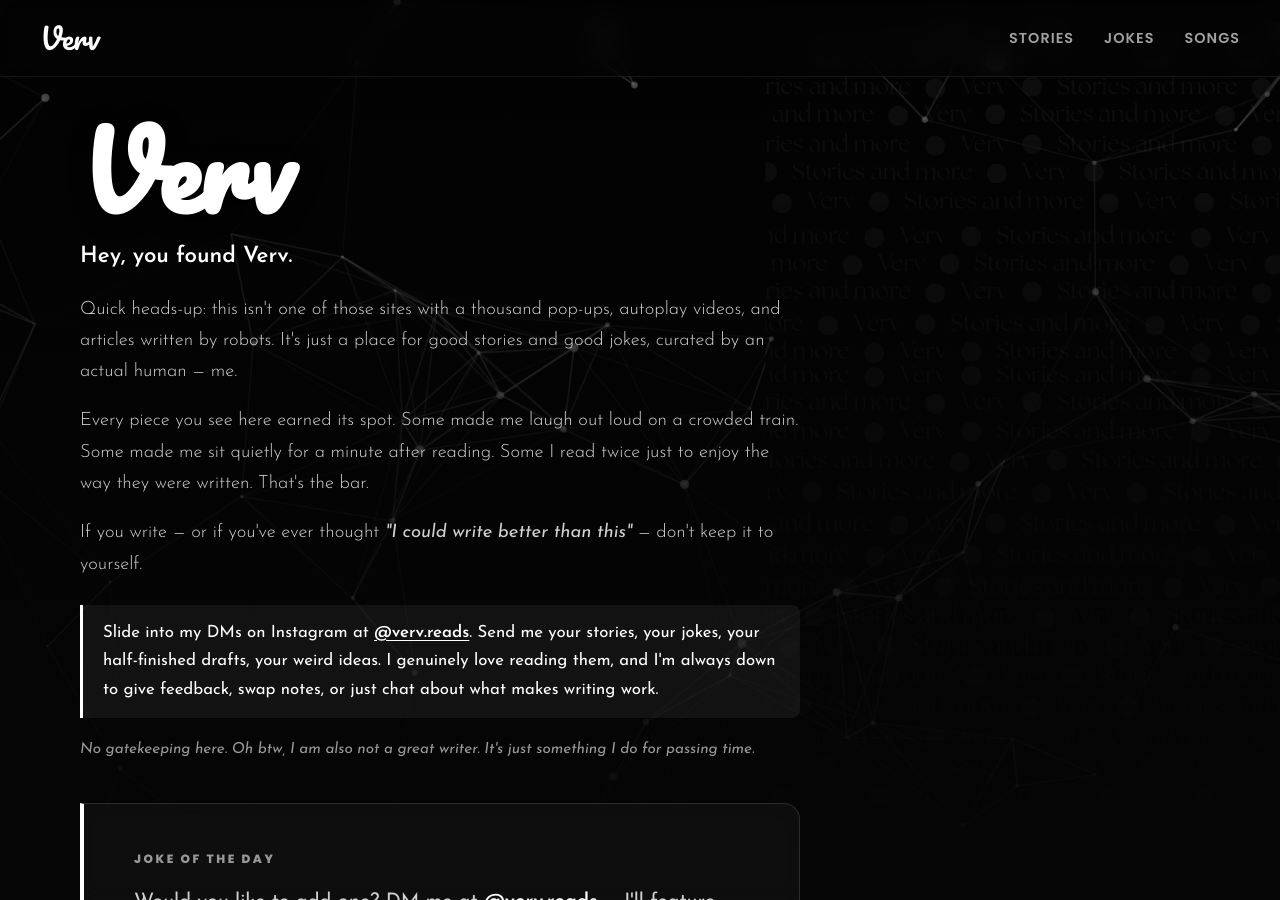
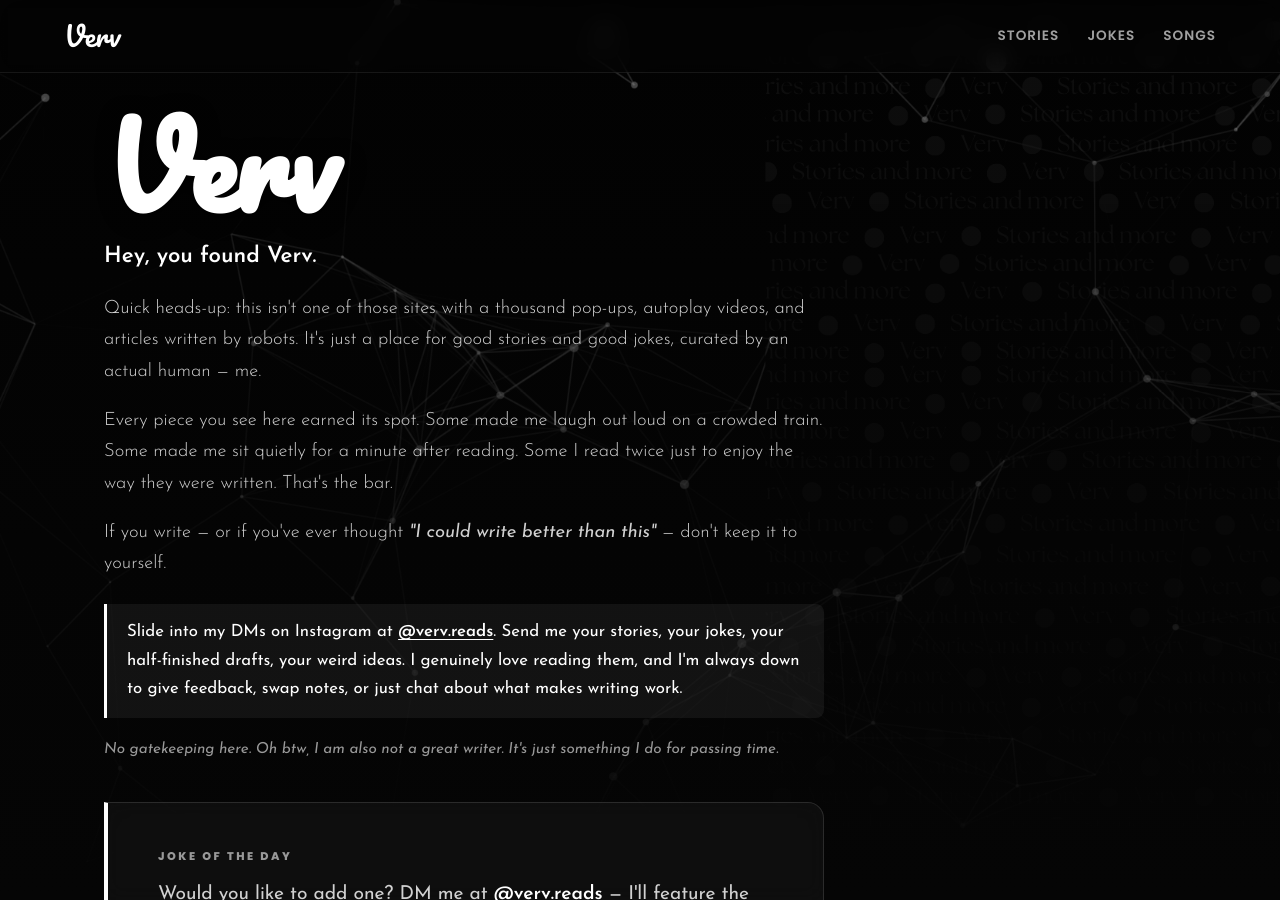
Before and after one commit to Rish-Man/Draft_Story_Site, a Jekyll site: the page built from index.html, in a window 1280 px wide and 900 px high. Built offline with Jekyll 4.4.1, drawn with Linux system fonts in a browser that asks for light colours.

Commit message:
Update index.html

```diff
--- a/index.html
+++ b/index.html
@@ -18,6 +18,7 @@
 
     <style>
         * { margin: 0; padding: 0; box-sizing: border-box; }
+        html { overflow-x: hidden; }
         :root { --bg-dark: #050505; --text-main: #ffffff; --text-muted: #a0a0a0; }
 
         body {
@@ -27,6 +28,7 @@
             overflow-x: hidden;
             line-height: 1.6;
             transition: filter 0.6s ease, transform 0.6s ease;
+            -webkit-text-size-adjust: 100%;
         }
 
         body.blur-out {
@@ -51,33 +53,43 @@
             z-index: -1; background: linear-gradient(to bottom, rgba(5,5,5,0.4) 0%, rgba(5,5,5,0.8) 60%, rgba(5,5,5,1) 100%);
         }
 
+        /* NAVBAR */
         nav {
-            position: fixed; top: 0; width: 100%; padding: 15px 40px;
+            position: fixed; top: 0; width: 100%;
+            padding: 14px 5vw;
             display: flex; justify-content: space-between; align-items: center;
             background: rgba(5, 5, 5, 0.5); backdrop-filter: blur(12px);
-            -webkit-backdrop-filter: blur(12px); border-bottom: 1px solid rgba(255, 255, 255, 0.08); z-index: 100;
+            -webkit-backdrop-filter: blur(12px);
+            border-bottom: 1px solid rgba(255, 255, 255, 0.08);
+            z-index: 100;
         }
-        .nav-logo { font-family: 'Pacifico', cursive; font-size: 1.8rem; color: var(--text-main); text-decoration: none; }
-        .nav-links { display: flex; gap: 30px; }
-        .nav-links a { color: var(--text-muted); text-decoration: none; font-size: 0.9rem; font-weight: 600; text-transform: uppercase; letter-spacing: 1px; transition: color 0.3s ease; }
+        .nav-logo { font-family: 'Pacifico', cursive; font-size: 1.7rem; color: var(--text-main); text-decoration: none; }
+        .nav-links { display: flex; gap: 28px; }
+        .nav-links a { color: var(--text-muted); text-decoration: none; font-size: 0.85rem; font-weight: 600; text-transform: uppercase; letter-spacing: 1px; transition: color 0.3s ease; }
         .nav-links a:hover { color: var(--text-main); }
 
+        /* HERO */
         .hero {
-            min-height: 100vh; display: flex; flex-direction: column; justify-content: center;
-            padding: 120px 40px 80px 40px;
+            min-height: 100vh;
+            display: flex; flex-direction: column; justify-content: center;
+            padding: 110px 5vw 60px 5vw;
             max-width: 1200px; margin: 0 auto;
+            width: 100%;
         }
-        .hero-content { max-width: 720px; }
+        .hero-content { max-width: 720px; width: 100%; }
 
         .brand-title {
-            font-family: 'Pacifico', cursive; font-size: clamp(4rem, 8vw, 7rem);
-            line-height: 1; margin-bottom: 20px; text-shadow: 0 4px 20px rgba(0,0,0,0.8);
+            font-family: 'Pacifico', cursive;
+            font-size: clamp(3rem, 15vw, 7rem);
+            line-height: 1; margin-bottom: 20px;
+            text-shadow: 0 4px 20px rgba(0,0,0,0.8);
+            word-break: break-word;
         }
 
         .hero-description {
             font-family: 'Josefin Sans', sans-serif;
             font-weight: 300;
-            font-size: 1.15rem;
+            font-size: clamp(1rem, 2.6vw, 1.15rem);
             line-height: 1.7;
             color: #d1d1d1;
             margin-bottom: 25px;
@@ -85,8 +97,11 @@
         .hero-description p { margin-bottom: 18px; }
 
         .hero-description .opening {
-            font-weight: 600; font-size: 1.4rem;
-            color: #ffffff; margin-bottom: 22px; line-height: 1.3;
+            font-weight: 600;
+            font-size: clamp(1.15rem, 3vw, 1.4rem);
+            color: #ffffff;
+            margin-bottom: 22px;
+            line-height: 1.3;
         }
 
         .dm-line {
@@ -95,7 +110,8 @@
             border-left: 3px solid #ffffff;
             padding: 14px 20px;
             border-radius: 0 8px 8px 0;
-            margin-top: 25px; font-size: 1.05rem;
+            margin-top: 25px;
+            font-size: clamp(0.95rem, 2.4vw, 1.05rem);
         }
         .dm-line .handle {
             font-weight: 600; color: #ffffff;
@@ -105,10 +121,12 @@
         .dm-line .handle:hover { opacity: 0.7; }
 
         .personal-note {
-            font-style: italic; font-size: 0.95rem;
+            font-style: italic;
+            font-size: clamp(0.85rem, 2.1vw, 0.95rem);
             color: #999; margin-top: 20px; line-height: 1.6;
         }
 
+        /* BUTTONS */
         .cta-row {
             display: flex;
             gap: 15px;
@@ -117,24 +135,34 @@
         }
 
         .uncover-btn {
-            display: inline-flex; align-items: center; gap: 10px;
-            padding: 16px 36px; font-size: 1rem; font-weight: 600; text-transform: uppercase; letter-spacing: 1px;
-            color: #000; background-color: #fff; border: none; border-radius: 50px; cursor: pointer;
-            transition: all 0.3s ease; box-shadow: 0 4px 15px rgba(255,255,255,0.2);
+            display: inline-flex; align-items: center; justify-content: center; gap: 10px;
+            padding: 16px 36px;
+            font-size: clamp(0.85rem, 2.2vw, 1rem);
+            font-weight: 600; text-transform: uppercase; letter-spacing: 1px;
+            color: #000; background-color: #fff;
+            border: none; border-radius: 50px; cursor: pointer;
+            transition: all 0.3s ease;
+            box-shadow: 0 4px 15px rgba(255,255,255,0.2);
             font-family: 'Poppins', sans-serif;
+            -webkit-tap-highlight-color: transparent;
         }
         .uncover-btn:hover {
-            transform: translateY(-3px); box-shadow: 0 8px 25px rgba(255,255,255,0.4);
+            transform: translateY(-3px);
+            box-shadow: 0 8px 25px rgba(255,255,255,0.4);
             background-color: #f0f0f0;
         }
 
         .subscribe-hero-btn {
-            display: inline-flex; align-items: center; gap: 10px;
-            padding: 16px 36px; font-size: 1rem; font-weight: 600; text-transform: uppercase; letter-spacing: 1px;
-            color: #ffffff; background-color: transparent; border: 1.5px solid rgba(255,255,255,0.4);
+            display: inline-flex; align-items: center; justify-content: center; gap: 10px;
+            padding: 16px 36px;
+            font-size: clamp(0.85rem, 2.2vw, 1rem);
+            font-weight: 600; text-transform: uppercase; letter-spacing: 1px;
+            color: #ffffff; background-color: transparent;
+            border: 1.5px solid rgba(255,255,255,0.4);
             border-radius: 50px; cursor: pointer; text-decoration: none;
             transition: all 0.3s ease;
             font-family: 'Poppins', sans-serif;
+            -webkit-tap-highlight-color: transparent;
         }
         .subscribe-hero-btn:hover {
             background-color: rgba(255,255,255,0.1);
@@ -142,9 +170,10 @@
             transform: translateY(-3px);
         }
 
+        /* JOKE OF THE DAY */
         .joke-of-day {
             margin-top: 40px;
-            padding: 45px 50px;
+            padding: clamp(24px, 4vw, 45px) clamp(20px, 4vw, 50px);
             background: rgba(255, 255, 255, 0.04);
             border: 1px solid rgba(255, 255, 255, 0.12);
             border-left: 4px solid #ffffff;
@@ -157,26 +186,26 @@
 
         .joke-of-day .joke-label {
             font-family: 'Poppins', sans-serif;
-            font-size: 0.75rem;
+            font-size: 0.7rem;
             font-weight: 700;
             text-transform: uppercase;
             letter-spacing: 2.5px;
             color: #999;
-            margin-bottom: 18px;
+            margin-bottom: 14px;
         }
 
         .joke-of-day .joke-setup {
             font-family: 'Josefin Sans', sans-serif;
-            font-size: 1.35rem;
+            font-size: clamp(1rem, 2.8vw, 1.35rem);
             font-weight: 400;
             color: #e0e0e0;
-            margin-bottom: 12px;
+            margin-bottom: 10px;
             line-height: 1.5;
         }
 
         .joke-of-day .joke-punchline {
             font-family: 'Josefin Sans', sans-serif;
-            font-size: 1.45rem;
+            font-size: clamp(1.1rem, 3vw, 1.45rem);
             font-weight: 600;
             color: #ffffff;
             line-height: 1.5;
@@ -184,7 +213,7 @@
 
         .joke-of-day .joke-invite {
             font-family: 'Josefin Sans', sans-serif;
-            font-size: 1.25rem;
+            font-size: clamp(0.95rem, 2.6vw, 1.2rem);
             color: #d1d1d1;
             line-height: 1.6;
         }
@@ -198,9 +227,10 @@
         }
         .joke-of-day .joke-invite a:hover { opacity: 0.7; }
 
+        /* NEWSLETTER */
         .newsletter-section {
             background: var(--bg-dark);
-            padding: 80px 40px 100px 40px;
+            padding: clamp(50px, 8vw, 80px) 5vw clamp(70px, 10vw, 100px) 5vw;
             border-top: 1px solid rgba(255, 255, 255, 0.05);
         }
 
@@ -212,7 +242,7 @@
 
         .newsletter-inner h2 {
             font-family: 'Abril Fatface', cursive;
-            font-size: clamp(2rem, 5vw, 3rem);
+            font-size: clamp(1.6rem, 5vw, 3rem);
             color: #ffffff;
             margin-bottom: 20px;
             line-height: 1.2;
@@ -220,22 +250,24 @@
 
         .newsletter-inner p {
             font-family: 'Josefin Sans', sans-serif;
-            font-size: 1.1rem;
+            font-size: clamp(0.95rem, 2.5vw, 1.1rem);
             color: #b0b0b0;
-            margin-bottom: 35px;
+            margin-bottom: 30px;
             line-height: 1.6;
         }
 
         .newsletter-btn {
-            display: inline-flex; align-items: center; gap: 10px;
+            display: inline-flex; align-items: center; justify-content: center; gap: 10px;
             padding: 16px 40px;
-            font-size: 0.95rem; font-weight: 600; text-transform: uppercase; letter-spacing: 1.5px;
+            font-size: clamp(0.8rem, 2vw, 0.95rem);
+            font-weight: 600; text-transform: uppercase; letter-spacing: 1.5px;
             color: #000; background-color: #fff;
             border: none; border-radius: 50px;
             cursor: pointer; text-decoration: none;
             transition: all 0.3s ease;
             box-shadow: 0 4px 15px rgba(255,255,255,0.15);
             font-family: 'Poppins', sans-serif;
+            -webkit-tap-highlight-color: transparent;
         }
         .newsletter-btn:hover {
             transform: translateY(-3px);
@@ -243,12 +275,10 @@
             background-color: #f0f0f0;
         }
 
-        /* ============================================ */
         /* FOOTER */
-        /* ============================================ */
         footer {
             background: #000000;
-            padding: 50px 40px 40px 40px;
+            padding: 45px 5vw 35px 5vw;
             text-align: center;
             border-top: 1px solid rgba(255, 255, 255, 0.05);
         }
@@ -260,9 +290,9 @@
 
         .footer-logo {
             font-family: 'Pacifico', cursive;
-            font-size: 1.6rem;
+            font-size: 1.5rem;
             color: #ffffff;
-            margin-bottom: 20px;
+            margin-bottom: 18px;
             display: block;
             text-decoration: none;
         }
@@ -271,20 +301,22 @@
             display: flex;
             justify-content: center;
             align-items: center;
-            gap: 10px 25px;
+            gap: 8px 20px;
             flex-wrap: wrap;
-            margin-bottom: 25px;
+            margin-bottom: 22px;
         }
 
         .footer-links a {
             color: #b0b0b0;
             text-decoration: none;
             font-family: 'Poppins', sans-serif;
-            font-size: 0.85rem;
+            font-size: 0.8rem;
             font-weight: 500;
             text-transform: uppercase;
             letter-spacing: 1px;
             transition: color 0.3s ease;
+            padding: 6px 0;
+            -webkit-tap-highlight-color: transparent;
         }
 
         .footer-links a:hover { color: #ffffff; }
@@ -296,26 +328,64 @@
 
         .footer-copyright {
             font-family: 'Josefin Sans', sans-serif;
-            font-size: 0.8rem;
+            font-size: 0.75rem;
             color: #666;
             letter-spacing: 0.5px;
         }
 
+        /* ============================================ */
+        /* MOBILE SPECIFIC */
+        /* ============================================ */
         @media (max-width: 768px) {
-            nav { padding: 15px 20px; }
+            nav { padding: 12px 5vw; }
+            .nav-logo { font-size: 1.5rem; }
             .nav-links { display: none; }
-            .hero { padding: 100px 20px 60px 20px; text-align: left; }
-            .hero-description { font-size: 1.05rem; }
-            .hero-description .opening { font-size: 1.25rem; }
-            .joke-of-day { padding: 30px 25px; }
-            .joke-of-day .joke-setup { font-size: 1.15rem; }
-            .joke-of-day .joke-punchline { font-size: 1.25rem; }
-            .newsletter-section { padding: 60px 20px 80px 20px; }
-            .cta-row { flex-direction: column; }
-            .uncover-btn, .subscribe-hero-btn { width: 100%; justify-content: center; }
-            footer { padding: 40px 20px 30px 20px; }
-            .footer-links { flex-direction: column; gap: 15px; }
+
+            .hero {
+                padding: 100px 5vw 50px 5vw;
+                text-align: left;
+            }
+
+            .brand-title { margin-bottom: 16px; }
+
+            .cta-row {
+                flex-direction: column;
+                gap: 12px;
+            }
+            .uncover-btn, .subscribe-hero-btn {
+                width: 100%;
+                padding: 18px 24px;
+            }
+
+            .newsletter-btn {
+                width: 100%;
+                padding: 18px 24px;
+            }
+
+            footer { padding: 40px 5vw 30px 5vw; }
+            .footer-links {
+                flex-direction: column;
+                gap: 4px;
+            }
             .footer-links .divider-dot { display: none; }
+            .footer-links a { padding: 8px 0; }
+        }
+
+        /* VERY SMALL PHONES (under 380px, like iPhone SE) */
+        @media (max-width: 380px) {
+            nav { padding: 10px 4vw; }
+            .nav-logo { font-size: 1.3rem; }
+
+            .hero { padding: 90px 4vw 40px 4vw; }
+
+            .brand-title { font-size: 3rem; }
+
+            .dm-line { padding: 12px 16px; }
+
+            .joke-of-day {
+                padding: 20px 18px;
+                border-left-width: 3px;
+            }
         }
     </style>
 </head>
```
